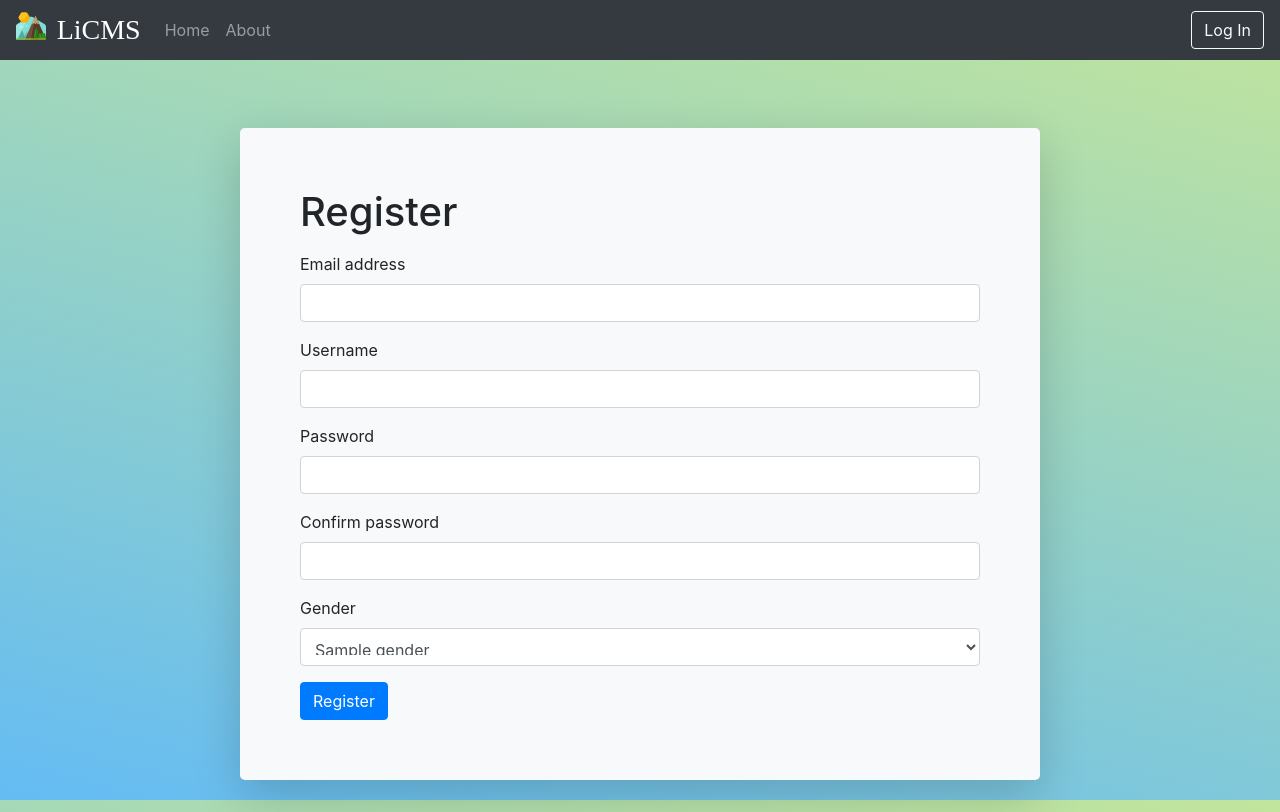
After one commit to realJustinLee/LiCMS, a Flask app: page /auth/register in a window 1280 px wide. The commit adds this page. Run offline with Flask 2, Linux system fonts and the light colour scheme; tables that the repository leaves empty hold one stand-in row (values such as "Sample post"); some libraries are stand-ins or nearby versions.

Commit message:
register with email confirmation

```diff
--- a/app.py
+++ b/app.py
@@ -2,10 +2,10 @@ import os
 
 import click
 from dotenv import load_dotenv
-from flask_migrate import Migrate
+from flask_migrate import Migrate, upgrade
 
 from app_core import create_app, db
-from app_core.models import User, Role
+from app_core.models import User, Role, Gender
 
 dotenv_path = os.path.join(os.path.dirname(__file__), '.env')
 if os.path.exists(dotenv_path):
@@ -42,3 +42,16 @@ def profile(length, profile_dir):
     from werkzeug.contrib.profiler import ProfilerMiddleware
     app.wsgi_app = ProfilerMiddleware(app.wsgi_app, restrictions=[length], profile_dir=profile_dir)
     app.run()
+
+
+@app.cli.command()
+def deploy():
+    """Run deployment tasks."""
+    # migrate database to latest revision
+    upgrade()
+
+    # create or update genders
+    Gender.insert_genders()
+
+    # create or update user roles
+    Role.insert_roles()
--- a/app_core/auth/forms.py
+++ b/app_core/auth/forms.py
@@ -1,6 +1,8 @@
 from flask_wtf import FlaskForm
-from wtforms import StringField, PasswordField, BooleanField, SubmitField
-from wtforms.validators import DataRequired, Length, Email
+from wtforms import StringField, PasswordField, BooleanField, SubmitField, SelectField
+from wtforms.validators import DataRequired, Length, Email, Regexp, EqualTo, ValidationError
+
+from app_core.models import User, Gender
 
 
 class LoginForm(FlaskForm):
@@ -8,3 +10,28 @@ class LoginForm(FlaskForm):
     password = PasswordField('Password', validators=[DataRequired()])
     remember_me = BooleanField('Remember me')
     submit = SubmitField('Log In')
+
+
+class RegistrationForm(FlaskForm):
+    email = StringField('Email address', validators=[DataRequired(), Length(1, 128), Email()])
+    username = StringField('Username', validators=[
+        DataRequired(), Length(1, 128),
+        Regexp('^[A-Za-z][A-Za-z0-9_. ]*$', 0,
+               'Names must have only letters, numbers, spaces, dots or underscores')])
+    password = PasswordField('Password', validators=[
+        DataRequired(), EqualTo('password_cfm', message='Passwords must match.')])
+    password_cfm = PasswordField('Confirm password', validators=[DataRequired()])
+    gender = SelectField('Gender', validators=[DataRequired()], coerce=int)
+    submit = SubmitField('Register')
+
+    def __init__(self, *args, **kwargs):
+        super(RegistrationForm, self).__init__(*args, **kwargs)
+        self.gender.choices = [(gender.id, gender.name) for gender in Gender.query.all()]
+
+    def validate_email(self, field):
+        if User.query.filter_by(email=field.data.lower()).first():
+            raise ValidationError('Email already registered.')
+
+    def validate_username(self, field):
+        if User.query.filter_by(username=field.data).first():
+            raise ValidationError('Username already in use.')
--- a/app_core/auth/views.py
+++ b/app_core/auth/views.py
@@ -1,9 +1,14 @@
+from datetime import datetime
+
+from dateutil.tz import tz
 from flask import render_template, flash, redirect, url_for, request
 from flask_login import current_user, login_required, logout_user, login_user
 
+from app_core import db
 from app_core.auth import auth
-from app_core.auth.forms import LoginForm
-from app_core.models import User
+from app_core.auth.forms import LoginForm, RegistrationForm
+from app_core.email import send_email
+from app_core.models import User, Gender
 
 
 @auth.route('/login', methods=['GET', 'POST'])
@@ -31,3 +36,36 @@ def logout():
     logout_user()
     flash('You have been logged out.')
     return redirect(url_for('main.index'))
+
+
+@auth.route('/register', methods=['GET', 'POST'])
+def register():
+    form = RegistrationForm()
+    if form.validate_on_submit():
+        user = User(
+            email=form.email.data.lower(),
+            username=form.username.data,
+            password=form.password.data,
+            gender=Gender.query.get(form.gender.data)
+        )
+        token = user.generate_confirmation_token()
+        send_email(user.email, 'Confirm Your Account', 'auth/email/confirm', user=user, token=token,
+                   current_time=datetime.now(tz.gettz('CST')).strftime("%B %d, %Y %H:%M CST"))
+        flash('A confirmation email has been sent to you by email.', 'alert-primary')
+        db.session.add(user)
+        db.session.commit()
+        return redirect(url_for('main.index'))
+    return render_template('auth/register.html', form=form)
+
+
+@auth.route('/confirm/<token>')
+@login_required
+def confirm(token):
+    if current_user.confirmed:
+        return redirect(url_for('main.index'))
+    if current_user.confirm(token):
+        db.session.commit()
+        flash('You have confirmed your account. Thanks!', 'alert-success')
+    else:
+        flash('The confirmation link is invalid or has expired.', 'alert-danger')
+    return redirect(url_for('main.index'))
--- a/app_core/static/css/base.css
+++ b/app_core/static/css/base.css
@@ -25,8 +25,8 @@ body {
 }
 
 .nav-logo {
-    height: 32px;
-    margin-top: -16px;
+    height: 30px;
+    margin-top: -15px;
 }
 
 .nav-name {
--- a/app_core/static/css/form-wtf.css
+++ b/app_core/static/css/form-wtf.css
@@ -12,7 +12,6 @@
 .form-wtf .form-control {
     position: relative;
     box-sizing: border-box;
-    height: auto;
     padding: 10px;
     font-size: 16px;
 }
--- /dev/null
+++ b/app_core/templates/auth/register.html
@@ -0,0 +1,18 @@
+{% extends "base.html" %}
+{% from 'bootstrap/form.html' import render_form %}
+
+{% block title %}User Register{% endblock %}
+
+{% block head %}
+    {{ super() }}
+    <link href="{{ url_for('static', filename='css/form-wtf.css') }}" rel="stylesheet">
+{% endblock %}
+
+{% block page_content %}
+    <div class="form-wtf bg-light rounded-lg shadow-lg">
+        <div class="h3 font-weight-normal mb-3">
+            <h1>Register</h1>
+        </div>
+        {{ render_form(form) }}
+    </div>
+{% endblock %}
--- a/app_core/templates/base.html
+++ b/app_core/templates/base.html
@@ -11,7 +11,7 @@
     <nav class="navbar navbar-expand-md navbar-dark fixed-top bg-dark">
         <a class="navbar-brand" href="/">
             <img class="nav-logo" src="{{ url_for('static', filename='img/logo.svg') }}" alt="">
-            <span class="h2 nav-name">LiCMS</span>
+            <span class="h3 nav-name">LiCMS</span>
         </a>
         <button class="navbar-toggler" type="button" data-toggle="collapse" data-target="#navbarCollapse"
                 aria-controls="navbarCollapse" aria-expanded="false" aria-label="Toggle navigation">
@@ -23,7 +23,7 @@
                     <a class="nav-link" href="#">Home</a>
                 </li>
                 <li class="nav-item">
-                    <a class="nav-link" href="#">Whatever</a>
+                    <a class="nav-link" href="#">About</a>
                 </li>
                 {#                {% if current_user.is_administrator() %}#}
                 {% if false %}
@@ -43,18 +43,18 @@
                     <li class="nav-item dropdown">
                         <a class="nav-link dropdown-toggle" href="#" data-toggle="dropdown"
                            aria-haspopup="true" aria-expanded="true">
-                            <img class="img-thumbnail user-thumbnail rounded shadow m-0"
-                                 src="{{ current_user.gravatar(size=21) }}" alt="user avatar small">&nbsp;
-                            {{ current_user.name }}
-                            {% if current_user.is_administrator() %}
-                                <label class="btn-sm alert-primary m-0">
-                                    👮 Admin Badge
-                                </label>{% endif %}
+                            {#                            <img class="img-thumbnail user-thumbnail rounded shadow m-0"#}
+                            {#                                 src="{{ current_user.gravatar(size=21) }}" alt="user avatar small">&nbsp;#}
+                            {{ current_user.username }}
+                            {#                            {% if current_user.is_administrator() %}#}
+                            {#                                <label class="btn-sm alert-primary m-0">#}
+                            {#                                    👮 Admin Badge#}
+                            {#                                </label>{% endif %}#}
                             <b class="caret"></b></a>
                         <div class="dropdown-menu dropdown-menu-right shadow ">
                             <a class="dropdown-item" href="#">Profile</a>
                             <a class="dropdown-item" href="#">SthElse</a>
-                            <a class="dropdown-item text-danger" href="#">Log Out</a>
+                            <a class="dropdown-item text-danger" href="{{ url_for('auth.logout') }}">Log Out</a>
                         </div>
                     </li>
                 {% else %}
--- a/app_core/templates/index.html
+++ b/app_core/templates/index.html
@@ -4,9 +4,8 @@
     <div class="jumbotron rounded shadow-lg">
         <h1>
             Hello,
-            {#            {% if current_user.is_authenticated %}#}
-            {% if false %}
-                {#                {{ current_user.name }}#}
+            {% if current_user.is_authenticated %}
+                {{ current_user.username }}
             {% else %}
                 Stranger
             {% endif %}!
--- a/requirements.txt
+++ b/requirements.txt
@@ -4,7 +4,9 @@ Bootstrap-Flask==1.2.0
 Click==7.0
 Flask==1.1.1
 Flask-Login==0.4.1
+Flask-Mail==0.9.1
 Flask-Migrate==2.5.2
+Flask-Moment==0.9.0
 Flask-SQLAlchemy==2.4.1
 Flask-WTF==0.14.2
 itsdangerous==1.1.0
```
Also changed, not shown: app_core/__init__.py (+6 -1 lines), app_core/email.py (added, +25 -0 lines), app_core/models.py (+61 -0 lines), app_core/static/css/login.css (+16 -1 lines), app_core/templates/auth/email/base_email.html (added, +37 -0 lines), app_core/templates/auth/email/confirm.html (added, +30 -0 lines), app_core/templates/auth/email/confirm.txt (added, +16 -0 lines), app_core/templates/auth/login.html (+6 -4 lines), 2 other files.
